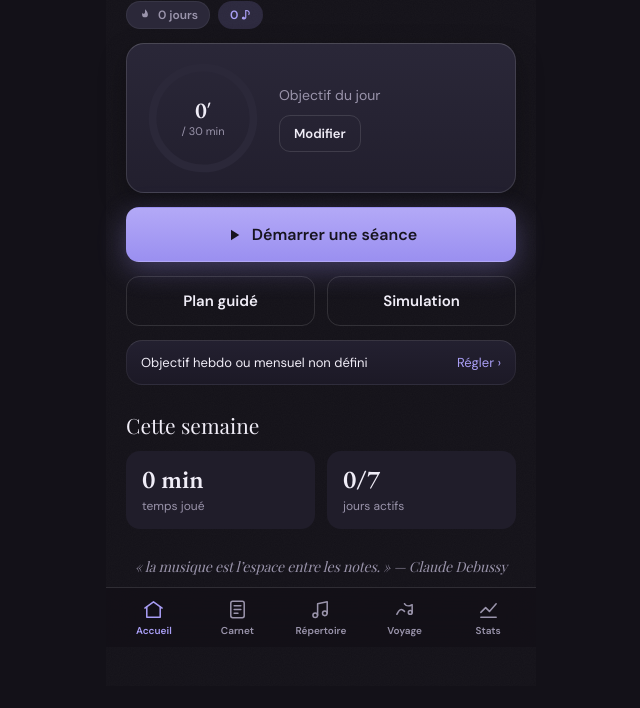
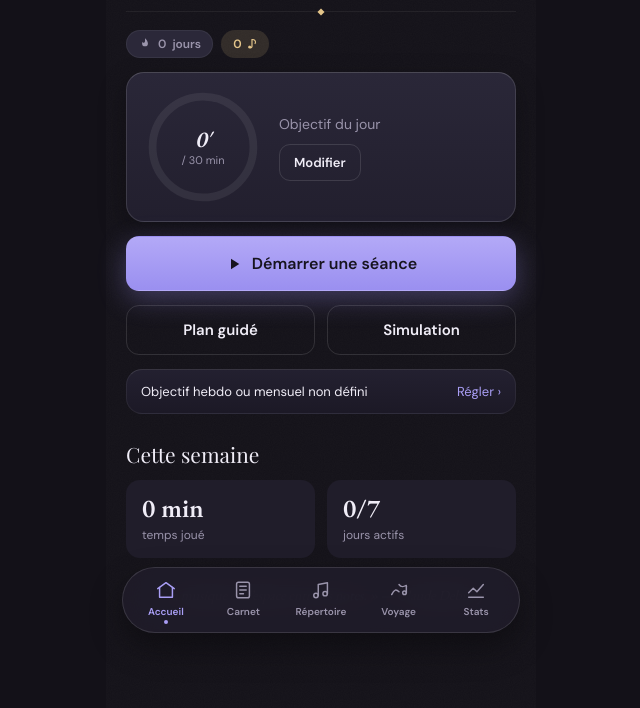
Before and after one commit to MegaXuu/mypiano, a website: page index.html in a window 1280 px wide. Shown: the part 153-861 px from the top of the page, without its empty margins (319-959 px from the left). Before the commit the page ends 839 px from the top, so only its background shows below. Drawn offline with nearby package versions, Linux system fonts and the light colour scheme.

Commit message:
Lot R2 « Récital » : dock flottant, transitions, accueil « programme » (Bêta 3.14)
Tab bar détachée en pilule (backdrop-blur, glyphe + point actif), transitions
d'écran orchestrées (stagger des enfants directs de go()) et utilitaire
countUp, tous deux désactivés sous prefers-reduced-motion. Accueil : eyebrow
« JEUDI 16 JUILLET · PROGRAMME », filet ornemental, anneau redessiné (dégradé
améthyste→or, or plein + halo à l'objectif atteint, tracé animé à l'entrée),
notes ♪ en chip or, citation en EB Garamond italique. Styles inline de
js/home.js migrés vers des classes dans index.html.

```diff
--- a/index.html
+++ b/index.html
@@ -41,10 +41,13 @@ input:focus,textarea:focus,select:focus{border-color:var(--acc);box-shadow:0 0 0
 .num{font-family:var(--num);font-variant-numeric:tabular-nums;}
 .num.it{font-style:italic;}
 .serif{font-family:var(--serif);letter-spacing:-.01em;}
-.app{padding:calc(env(safe-area-inset-top) + 16px) 20px calc(104px + env(safe-area-inset-bottom));}
+.app{padding:calc(env(safe-area-inset-top) + 16px) 20px calc(98px + env(safe-area-inset-bottom));}
 .screen{display:none;animation:fade .25s ease;}
 .screen.active{display:block;}
 @keyframes fade{from{opacity:0;transform:translateY(6px);}to{opacity:1;transform:none;}}
+@keyframes stagger-in{from{opacity:0;transform:translateY(8px);}to{opacity:1;transform:none;}}
+.stagger-item{animation:stagger-in var(--dur2) var(--easeout) both;}
+@media (prefers-reduced-motion:reduce){.stagger-item{animation:none;}}
 h1{font-family:var(--serif);font-weight:400;font-size:34px;margin:2px 0;letter-spacing:-.01em;color:var(--tp);}
 h2{font-family:var(--serif);font-weight:400;font-size:21px;margin:26px 0 12px;color:var(--tp);}
 .eyebrow{color:var(--t2);font-size:11px;margin:0 0 4px;text-transform:uppercase;letter-spacing:.16em;}
@@ -128,12 +131,18 @@ svg.ic{width:22px;height:22px;fill:none;stroke:currentColor;stroke-width:1.6;str
 .toggle:after{content:"";position:absolute;top:3px;left:3px;width:22px;height:22px;border-radius:50%;background:var(--tc);transition:.2s;}
 .toggle.on{background:var(--acc);border-color:transparent;} .toggle.on:after{left:21px;background:#17141F;}
 .toggle.gold.on{background:var(--gold);}
-.tabbar{position:fixed;left:0;right:0;bottom:0;max-width:430px;margin:0 auto;
-  background:rgba(19,17,24,.82);backdrop-filter:blur(18px);-webkit-backdrop-filter:blur(18px);
-  border-top:1px solid var(--hairline-hi);display:flex;padding:9px 6px calc(9px + env(safe-area-inset-bottom));z-index:40;}
-.tab{flex:1;display:flex;flex-direction:column;align-items:center;gap:3px;color:var(--t2);font-size:10px;font-weight:600;}
+.tabbar{position:fixed;left:16px;right:16px;bottom:calc(14px + env(safe-area-inset-bottom));
+  max-width:398px;margin:0 auto;background:rgba(32,29,43,.86);
+  backdrop-filter:blur(18px);-webkit-backdrop-filter:blur(18px);
+  border:1px solid var(--hairline-hi);border-radius:999px;box-shadow:0 14px 32px rgba(0,0,0,.35);
+  display:flex;padding:10px 4px 8px;z-index:40;}
+.tab{flex:1;display:flex;flex-direction:column;align-items:center;gap:4px;color:var(--t2);
+  font-size:10px;font-weight:600;position:relative;padding-bottom:6px;transition:color var(--dur1);}
 .tab.on{color:var(--acc);}
-.tab svg{width:23px;height:23px;fill:none;stroke:currentColor;stroke-width:1.6;stroke-linecap:round;stroke-linejoin:round;}
+.tab svg{width:22px;height:22px;fill:none;stroke:currentColor;stroke-width:1.6;stroke-linecap:round;stroke-linejoin:round;}
+.tab:after{content:"";position:absolute;bottom:0;width:4px;height:4px;border-radius:50%;
+  background:var(--acc);opacity:0;transform:scale(.4);transition:opacity var(--dur1),transform var(--dur1);}
+.tab.on:after{opacity:1;transform:scale(1);}
 .sheet-bg{position:fixed;inset:0;background:rgba(0,0,0,.5);z-index:50;display:none;align-items:flex-end;justify-content:center;}
 .sheet-bg.show{display:flex;animation:fade .2s;}
 .sheet{background:var(--surface);width:100%;max-width:430px;border-radius:24px 24px 0 0;
@@ -163,6 +172,42 @@ svg.ic{width:22px;height:22px;fill:none;stroke:currentColor;stroke-width:1.6;str
 .flame{color:var(--acc);}
 a{color:var(--acc);}
 .sub{display:flex;justify-content:space-between;font-size:13px;color:var(--t2);}
+
+/* ---------- Accueil (Lot R2) ---------- */
+.home-rank-tag{margin-top:6px;}
+.home-rank-tag.stone{background:var(--surface);}
+.home-rank-name{color:var(--gold);}
+.home-title{margin-top:12px;}
+.home-chips{display:flex;gap:8px;margin-top:8px;}
+.home-goal-card{margin-top:14px;padding:14px 16px;}
+.home-goal-row{display:flex;align-items:center;gap:16px;}
+.home-goal-info{flex:1;min-width:0;}
+.home-goal-label{font-size:14px;}
+.home-goal-btn{margin-top:10px;}
+.home-goal-sub{font-size:14px;margin-top:-6px;}
+.home-goal-stepper{margin:22px 0;}
+.home-goal-unit{font-size:16px;color:var(--t2);}
+.home-cta{margin-top:14px;font-size:16px;padding:16px;}
+.home-grid{margin-top:14px;}
+.home-alerts{margin-top:14px;padding:2px 14px;}
+.home-alert-row{padding:11px 0;cursor:pointer;}
+.home-alert-row:not(:last-child){border-bottom:1px solid rgba(255,255,255,.05);}
+.home-alert-label{font-size:13px;}
+.home-alert-cta{font-size:13px;}
+.home-todos-card{margin-top:14px;padding:16px;}
+.home-todos-tag{margin-bottom:12px;}
+.home-todos-more{width:100%;margin-top:6px;}
+.home-revision-head{margin-top:22px;margin-bottom:10px;}
+.home-revision-head h2{margin:0;}
+.home-revision-card{padding:14px 16px;}
+.home-revision-intro{font-size:13px;margin:0 0 8px;}
+.home-revision-item{padding:8px 0;}
+.home-revision-info{min-width:0;}
+.home-revision-title{font-weight:600;font-size:14px;}
+.home-revision-composer{font-size:12px;}
+.home-quote{font-size:14px;margin:28px 0 6px;text-align:center;}
+.home-ring-prog{transition:stroke-dashoffset var(--dur3) var(--easeout);}
+.flame-ic{display:block;}
 </style>
 </head>
 <body>
--- a/js/home.js
+++ b/js/home.js
@@ -6,66 +6,82 @@ function renderHome(){
   const done=secondsOnDay(dkey())/60, pct=goal>0?done/goal:0;
   const q=QUOTES[new Date().getDate()%QUOTES.length];
   const circ=528, off=circ*(1-Math.min(pct,1));
-  const ringCol=pct>=1?'var(--gold)':'var(--acc)';
+  const reached=pct>=1;
   const todos=S.pieces.filter(p=>p.todo&&p.todo.trim());
+  const wkSeconds=weekSeconds(), wkDays=weekDays(), rev=revisionList();
   document.getElementById('s-home').innerHTML=`
     <div class="between">
-      <div class="row" style="gap:10px;">
-        <span class="eyebrow" style="margin:0;">${cap(frDate(new Date()))}</span>
-      </div>
+      <span class="eyebrow">${frDate(new Date())} · Programme</span>
       <button class="icbtn" onclick="go('settings')" aria-label="Réglages">
         <svg viewBox="0 0 24 24" class="ic"><circle cx="12" cy="12" r="3.2"/><path d="M19 12a7 7 0 0 0-.1-1.2l2-1.6-2-3.4-2.4 1a7 7 0 0 0-2-1.2l-.3-2.6h-4l-.3 2.6a7 7 0 0 0-2 1.2l-2.4-1-2 3.4 2 1.6A7 7 0 0 0 5 12a7 7 0 0 0 .1 1.2l-2 1.6 2 3.4 2.4-1a7 7 0 0 0 2 1.2l.3 2.6h4l.3-2.6a7 7 0 0 0 2-1.2l2.4 1 2-3.4-2-1.6A7 7 0 0 0 19 12Z"/></svg>
       </button>
     </div>
-    ${st?`<div class="tag" style="margin-top:6px;background:var(--surface);">${noteIcon(st.c,17,rankGlyph(st))}<span style="color:var(--gold);">${st.n}</span><span class="muted">· ${Math.floor(totalSeconds()/3600)} h</span></div>`:`<div class="tag" style="margin-top:6px;">Début du voyage</div>`}
-    <h1 style="margin-top:12px;">Bonjour Florian</h1>
+    ${st?`<div class="tag home-rank-tag stone">${noteIcon(st.c,17,rankGlyph(st))}<span class="home-rank-name">${st.n}</span><span class="muted">· ${Math.floor(totalSeconds()/3600)} h</span></div>`:`<div class="tag home-rank-tag">Début du voyage</div>`}
+    <h1 class="home-title">Bonjour Florian</h1>
+    <div class="filet"></div>
 
-    <div class="row" style="gap:8px;margin-top:8px;">
-      <div class="tag">${flameSvg(14)}${streak} ${streak===1?'jour':'jours'}</div>
-      <div class="tag acc">${notesTotal().toLocaleString('fr-FR')} ♪</div>
+    <div class="home-chips">
+      <div class="tag">${flameSvg(14)}<span id="home-streak-v">0</span> ${streak===1?'jour':'jours'}</div>
+      <div class="tag gold"><span id="home-notes-v">0</span> ♪</div>
     </div>
 
-    <div class="card hi" style="margin-top:14px;padding:14px 16px;">
-      <div class="row" style="gap:16px;">
+    <div class="card hi home-goal-card">
+      <div class="home-goal-row">
         <div class="ring sm">
           <svg width="120" height="120" viewBox="0 0 200 200">
-            <circle cx="100" cy="100" r="84" fill="none" stroke="var(--surface2)" stroke-width="13"/>
-            <circle cx="100" cy="100" r="84" fill="none" stroke="${ringCol}" stroke-width="13" stroke-linecap="round"
-              stroke-dasharray="${circ}" stroke-dashoffset="${off}" transform="rotate(-90 100 100)" style="transition:stroke-dashoffset .6s ease;"/>
+            <defs><linearGradient id="home-ring-grad" x1="0" y1="0" x2="1" y2="1">
+              <stop offset="0%" stop-color="var(--acc)"/><stop offset="100%" stop-color="var(--gold)"/>
+            </linearGradient></defs>
+            <circle cx="100" cy="100" r="84" fill="none" stroke="rgba(255,255,255,.07)" stroke-width="13"/>
+            <circle id="home-ring-prog" class="home-ring-prog" cx="100" cy="100" r="84" fill="none"
+              stroke="${reached?'var(--gold)':'url(#home-ring-grad)'}" stroke-width="13" stroke-linecap="round"
+              stroke-dasharray="${circ}" stroke-dashoffset="${circ}" transform="rotate(-90 100 100)"
+              style="filter:drop-shadow(0 0 ${reached?'10px rgba(228,197,138,.45)':'8px rgba(158,147,242,.35)'});"/>
           </svg>
-          <div class="c"><b>${minLabel(done)}</b><span>/ ${goalLabel(goal)}</span></div>
+          <div class="c"><b class="num it" id="home-ring-v">0</b><span>/ ${goalLabel(goal)}</span></div>
         </div>
-        <div style="flex:1;min-width:0;">
-          <span class="muted" style="font-size:14px;">Objectif du jour</span>
-          <div><button class="btn ghost sm" style="margin-top:10px;" onclick="goalSheet()">Modifier</button></div>
+        <div class="home-goal-info">
+          <span class="muted home-goal-label">Objectif du jour</span>
+          <div><button class="btn ghost sm home-goal-btn" onclick="goalSheet()">Modifier</button></div>
         </div>
       </div>
     </div>
 
-    <button class="btn primary" style="margin-top:14px;font-size:16px;padding:16px;" onclick="startSheet()">
+    <button class="btn primary home-cta" onclick="startSheet()">
       ${playSvg()} Démarrer une séance</button>
 
     ${recentPieces(4).length?`<h2>Reprendre</h2><div class="chips">${recentPieces(4).map(id=>`<button class="chip" onclick="quickStart('${id}')">${esc(pieceName(id))}</button>`).join('')}</div>`:''}
 
-    <div class="grid2" style="margin-top:14px;"><button class="btn ghost" onclick="planSheet()">Plan guidé</button><button class="btn ghost" onclick="concertSheet()">Simulation</button></div>
+    <div class="grid2 home-grid"><button class="btn ghost" onclick="planSheet()">Plan guidé</button><button class="btn ghost" onclick="concertSheet()">Simulation</button></div>
 
     ${homeAlertsHtml()}
 
-    ${todos.length?`<div class="card" style="margin-top:14px;padding:16px;">
-      <div class="tag acc" style="margin-bottom:12px;">À faire</div>
+    ${todos.length?`<div class="card home-todos-card">
+      <div class="tag acc home-todos-tag">À faire</div>
       <div id="home-todos">${todoLines(todos.slice(0,3))}</div>
-      ${todos.length>3?`<button class="btn ghost sm" style="width:100%;margin-top:6px;" onclick="showAllTodos(this)">Voir les ${todos.length} œuvres</button>`:''}</div>`:''}
+      ${todos.length>3?`<button class="btn ghost sm home-todos-more" onclick="showAllTodos(this)">Voir les ${todos.length} œuvres</button>`:''}</div>`:''}
 
     <h2>Cette semaine</h2>
     <div class="grid2">
-      <div class="metric"><div class="v">${dur(weekSeconds())}</div><div class="l">temps joué</div></div>
-      <div class="metric"><div class="v">${weekDays()}/7</div><div class="l">jours actifs</div></div>
+      <div class="metric"><div class="v num" id="home-week-time-v">0</div><div class="l">temps joué</div></div>
+      <div class="metric"><div class="v num" id="home-week-days-v">0</div><div class="l">jours actifs</div></div>
     </div>
-    ${revisionList().length?`<div class="between" style="margin-top:22px;margin-bottom:10px;"><h2 style="margin:0;">À entretenir</h2><button class="btn ghost sm" onclick="startRevision()">Réviser</button></div><div class="card" style="padding:14px 16px;">
-      <p class="muted" style="font-size:13px;margin:0 0 8px;">Maîtrisés, mais pas rejoués depuis un moment :</p>
-      ${revisionList().slice(0,3).map(p=>`<div class="between" style="padding:8px 0;"><div style="min-width:0;"><div style="font-weight:600;font-size:14px;">${esc(p.title)}</div><div class="muted" style="font-size:12px;">${esc(p.composer||'')}</div></div><button class="btn ghost sm" onclick="quickStart('${p.id}')">Jouer</button></div>`).join('')}</div>`:''}
+    ${rev.length?`<div class="between home-revision-head"><h2>À entretenir</h2><button class="btn ghost sm" onclick="startRevision()">Réviser</button></div><div class="card home-revision-card">
+      <p class="muted home-revision-intro">Maîtrisés, mais pas rejoués depuis un moment :</p>
+      ${rev.slice(0,3).map(p=>`<div class="between home-revision-item"><div class="home-revision-info"><div class="home-revision-title">${esc(p.title)}</div><div class="muted home-revision-composer">${esc(p.composer||'')}</div></div><button class="btn ghost sm" onclick="quickStart('${p.id}')">Jouer</button></div>`).join('')}</div>`:''}
 
-    <p class="serif" style="font-style:italic;color:var(--t2);font-size:14px;margin:28px 0 6px;text-align:center;">« ${q[0]} » — ${q[1]}</p>`;
+    <p class="num it home-quote">« ${q[0]} » — ${q[1]}</p>`;
+
+  countUp(document.getElementById('home-streak-v'),streak,v=>Math.round(v).toString(),400);
+  countUp(document.getElementById('home-notes-v'),notesTotal(),v=>Math.round(v).toLocaleString('fr-FR'),400);
+  countUp(document.getElementById('home-ring-v'),done,minLabel,450);
+  countUp(document.getElementById('home-week-time-v'),wkSeconds,dur,450);
+  countUp(document.getElementById('home-week-days-v'),wkDays,v=>Math.round(v)+'/7',400);
+  const ring=document.getElementById('home-ring-prog');
+  if(ring){
+    if(reduceMotion())ring.style.transition='none';
+    raf(()=>raf(()=>{ring.style.strokeDashoffset=off;}));
+  }
 }
 function homeAlerts(){
   const items=[];
@@ -77,19 +93,19 @@ function homeAlerts(){
 }
 function homeAlertsHtml(){
   const al=homeAlerts();if(!al.length)return '';
-  return `<div class="card" style="margin-top:14px;padding:2px 14px;">
-    ${al.map((a,i)=>`<div class="between" style="padding:11px 0;${i<al.length-1?'border-bottom:1px solid rgba(255,255,255,.05);':''}cursor:pointer;" onclick="${a.action}"><span style="font-size:13px;">${a.label}</span><span style="color:${a.warn?'var(--warn)':'var(--ok)'};font-size:13px;">${a.cta} ›</span></div>`).join('')}
+  return `<div class="card home-alerts">
+    ${al.map(a=>`<div class="between home-alert-row" onclick="${a.action}"><span class="home-alert-label">${a.label}</span><span class="home-alert-cta" style="color:${a.warn?'var(--warn)':'var(--ok)'};">${a.cta} ›</span></div>`).join('')}
   </div>`;
 }
 function cap(s){return s.charAt(0).toUpperCase()+s.slice(1);}
-function flameSvg(sz){sz=sz||24;return '<svg viewBox="0 0 24 24" width="'+sz+'" height="'+sz+'" fill="currentColor" style="display:block;"><path d="M12 2s5 4 5 9a5 5 0 0 1-10 0c0-2 1-3 1-3s0 2 1.5 2S12 9 12 7s0-3 0-5Z"/></svg>';}
+function flameSvg(sz){sz=sz||24;return '<svg viewBox="0 0 24 24" width="'+sz+'" height="'+sz+'" fill="currentColor" class="flame-ic"><path d="M12 2s5 4 5 9a5 5 0 0 1-10 0c0-2 1-3 1-3s0 2 1.5 2S12 9 12 7s0-3 0-5Z"/></svg>';}
 function playSvg(){return '<svg viewBox="0 0 24 24" width="18" height="18" fill="currentColor"><path d="M8 5v14l11-7z"/></svg>';}
 
 function goalSheet(){
   openSheet(`<h3>Objectif du jour</h3>
-    <p class="muted" style="font-size:14px;margin-top:-6px;">Une durée pour aujourd'hui — tu peux la dépasser.</p>
-    <div class="stepper" style="margin:22px 0;">
-      <button onclick="gStep(-5)">–</button><div class="v"><span id="gv">${todayGoal()}</span> <span style="font-size:16px;color:var(--t2);">min</span></div>
+    <p class="muted home-goal-sub">Une durée pour aujourd'hui — tu peux la dépasser.</p>
+    <div class="stepper home-goal-stepper">
+      <button onclick="gStep(-5)">–</button><div class="v"><span id="gv">${todayGoal()}</span> <span class="home-goal-unit">min</span></div>
       <button onclick="gStep(5)">+</button></div>
     <button class="btn primary" onclick="saveGoal()">Valider</button>`);
 }
--- a/js/state.js
+++ b/js/state.js
@@ -8,7 +8,7 @@
 
 const KEY = 'pianoV2';
 const IMPROV = '__improv__';
-const APP_VERSION = 'Bêta 3.13'; // à synchroniser avec CACHE dans sw.js à chaque release
+const APP_VERSION = 'Bêta 3.14'; // à synchroniser avec CACHE dans sw.js à chaque release
 
 const STONES = [
   {n:'Apprenti',h:10,c:'#E0A83B'},{n:'Élève',h:20,c:'#C9CDDA'},{n:'Musicien',h:30,c:'#9BA0AE'},
--- a/js/ui.js
+++ b/js/ui.js
@@ -5,11 +5,34 @@
 const FULL = {session:1,settings:1};
 function go(name){
   document.querySelectorAll('.screen').forEach(s=>s.classList.remove('active'));
-  document.getElementById('s-'+name).classList.add('active');
+  const el=document.getElementById('s-'+name);
+  el.classList.add('active');
   document.getElementById('tabbar').style.display = FULL[name]?'none':'flex';
   document.querySelectorAll('.tab').forEach(t=>t.classList.toggle('on',t.dataset.s===name));
   window.scrollTo(0,0);
   ({home:renderHome,carnet:renderCarnet,rep:renderRep,voyage:renderVoyage,stats:renderStats,settings:renderSettings}[name]||(()=>{}))();
+  staggerScreen(el);
+}
+function reduceMotion(){return !!(window.matchMedia&&matchMedia('(prefers-reduced-motion: reduce)').matches);}
+function raf(fn){return (window.requestAnimationFrame||(f=>setTimeout(f,16)))(fn);}
+function staggerScreen(el){
+  if(reduceMotion())return;
+  Array.from(el.children).forEach((k,i)=>{
+    k.classList.add('stagger-item');
+    k.style.animationDelay=(Math.min(i,7)*35)+'ms';
+  });
+}
+function countUp(el,target,fmt,dur){
+  if(!el)return;
+  fmt=fmt||(v=>Math.round(v).toLocaleString('fr-FR'));
+  dur=dur||400;
+  if(reduceMotion()){el.textContent=fmt(target);return;}
+  const start=performance.now();
+  (function frame(t){
+    const p=Math.min(1,(t-start)/dur),eased=1-Math.pow(1-p,3);
+    el.textContent=fmt(target*eased);
+    if(p<1)raf(frame);
+  })(start);
 }
 let toastT;function toast(m,opts){const t=document.getElementById('toast');t.textContent=m;t.classList.toggle('danger',!!(opts&&opts.danger));t.classList.add('show');clearTimeout(toastT);toastT=setTimeout(()=>t.classList.remove('show'),1900);}
 function openSheet(html){
--- a/sw.js
+++ b/sw.js
@@ -1,4 +1,4 @@
-const CACHE = 'piano-b3-13';
+const CACHE = 'piano-b3-14';
 const ASSETS = ['./','./index.html',
   './js/opus.js','./js/state.js','./js/ui.js','./js/home.js','./js/session.js','./js/carnet.js',
   './js/repertoire.js','./js/piece-detail.js','./js/voyage.js','./js/stats.js','./js/settings.js',
```
Also changed, not shown: ROADMAP-RECITAL.md (+1 -1 lines).
